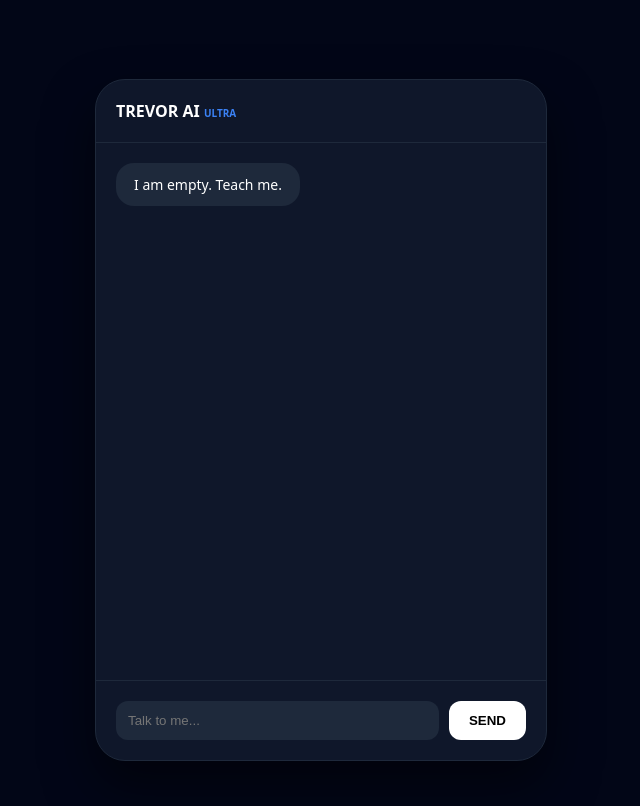
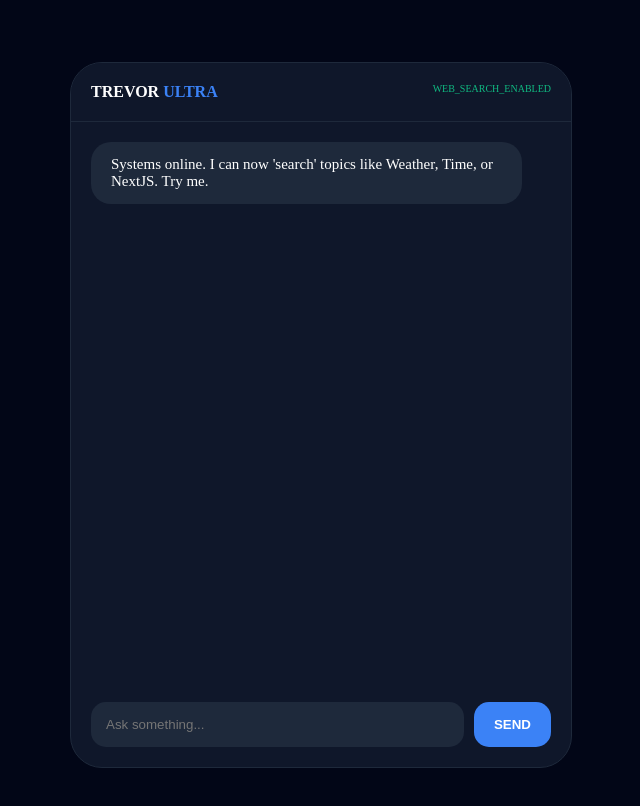
Before and after one commit to gp1547416-coder/TrevorAiProject, a Next.js app: page / in a window 1280 px wide. Shown: the top 806 px of the page, without its empty margins (319-959 px from the left). Built offline with nearby package versions, Linux system fonts and the light colour scheme.

Commit message:
Update page.js

```diff
--- a/src/app/page.js
+++ b/src/app/page.js
@@ -3,15 +3,13 @@ import { useState, useRef, useEffect } from 'react';
 import { TrevorEngine } from '../lib/trevorEngine';
 
 export default function Page() {
-  const [messages, setMessages] = useState([{ role: 'trevor', text: "I am empty. Teach me." }]);
+  const [messages, setMessages] = useState([{ role: 'trevor', text: "Systems online. I can now 'search' topics like Weather, Time, or NextJS. Try me." }]);
   const [input, setInput] = useState("");
   const [isTyping, setIsTyping] = useState(false);
   const trevor = useRef(new TrevorEngine());
   const chatEnd = useRef(null);
 
-  useEffect(() => {
-    chatEnd.current?.scrollIntoView({ behavior: "smooth" });
-  }, [messages, isTyping]);
+  useEffect(() => { chatEnd.current?.scrollIntoView({ behavior: "smooth" }); }, [messages, isTyping]);
 
   const handleSend = () => {
     if (!input.trim()) return;
@@ -24,34 +22,40 @@ export default function Page() {
       const reply = trevor.current.getResponse(userText);
       setMessages(m => [...m, { role: "trevor", text: reply }]);
       setIsTyping(false);
-    }, 600);
+    }, 900);
   };
 
   const s = {
-    bg: { backgroundColor: '#020617', minHeight: '100vh', display: 'flex', alignItems: 'center', justifyContent: 'center', padding: '20px', fontFamily: 'system-ui' },
-    card: { width: '100%', maxWidth: '450px', backgroundColor: '#0f172a', borderRadius: '30px', border: '1px solid #1e293b', display: 'flex', flexDirection: 'column', height: '85vh', overflow: 'hidden', boxShadow: '0 25px 50px rgba(0,0,0,0.5)' },
-    chat: { flex: 1, overflowY: 'auto', padding: '20px', display: 'flex', flexDirection: 'column', gap: '10px' },
-    inputArea: { padding: '20px', borderTop: '1px solid #1e293b', display: 'flex', gap: '10px' },
-    msg: (role) => ({
-      alignSelf: role === 'user' ? 'flex-end' : 'flex-start',
-      backgroundColor: role === 'user' ? '#2563eb' : '#1e293b',
-      padding: '12px 18px', borderRadius: '18px', color: 'white', fontSize: '14px', maxWidth: '80%'
+    bg: { backgroundColor: '#020617', minHeight: '100vh', display: 'flex', alignItems: 'center', justifyContent: 'center', padding: '15px' },
+    card: { width: '100%', maxWidth: '500px', backgroundColor: '#0f172a', borderRadius: '32px', border: '1px solid #1e293b', display: 'flex', flexDirection: 'column', height: '88vh', overflow: 'hidden' },
+    msg: (r, isWeb) => ({
+      alignSelf: r === 'user' ? 'flex-end' : 'flex-start',
+      backgroundColor: isWeb ? '#065f46' : (r === 'user' ? '#2563eb' : '#1e293b'),
+      padding: '14px 20px', borderRadius: '20px', color: 'white', fontSize: '15px', maxWidth: '85%',
+      border: isWeb ? '1px solid #10b981' : 'none'
     })
   };
 
   return (
     <div style={s.bg}>
       <div style={s.card}>
-        <div style={{ padding: '20px', borderBottom: '1px solid #1e293b', color: 'white', fontWeight: 'bold' }}>TREVOR AI <span style={{fontSize: '10px', color: '#3b82f6'}}>ULTRA</span></div>
-        <div style={s.chat}>
-          {messages.map((m, i) => <div key={i} style={s.msg(m.role)}>{m.text}</div>)}
-          {isTyping && <div style={{color: '#475569', fontSize: '12px'}}>Thinking...</div>}
+        <div style={{ padding: '20px', background: '#0f172a', borderBottom: '1px solid #1e293b', display: 'flex', justifyContent: 'space-between' }}>
+          <b style={{color: 'white'}}>TREVOR <span style={{color:'#3b82f6'}}>ULTRA</span></b>
+          <div style={{fontSize:'10px', color:'#10b981'}}>WEB_SEARCH_ENABLED</div>
+        </div>
+        <div style={{ flex: 1, overflowY: 'auto', padding: '20px', display: 'flex', flexDirection: 'column', gap: '12px' }}>
+          {messages.map((m, i) => (
+            <div key={i} style={s.msg(m.role, m.text.includes('[WEB SEARCH]'))}>
+              {m.text.replace('[WEB SEARCH] ', '')}
+            </div>
+          ))}
+          {isTyping && <div style={{color: '#475569', fontSize: '12px'}}>Analyzing data...</div>}
           <div ref={chatEnd} />
         </div>
-        <div style={s.inputArea}>
-          <input style={{flex: 1, background: '#1e293b', border: 'none', padding: '12px', borderRadius: '12px', color: 'white', outline: 'none'}}
-            value={input} onChange={(e) => setInput(e.target.value)} onKeyDown={(e) => e.key === 'Enter' && handleSend()} placeholder="Talk to me..." />
-          <button onClick={handleSend} style={{background: 'white', border: 'none', padding: '10px 20px', borderRadius: '12px', fontWeight: 'bold'}}>SEND</button>
+        <div style={{ padding: '20px', display: 'flex', gap: '10px' }}>
+          <input style={{flex: 1, background: '#1e293b', border: 'none', padding: '15px', borderRadius: '15px', color: 'white', outline: 'none'}}
+            value={input} onChange={(e) => setInput(e.target.value)} onKeyDown={(e) => e.key === 'Enter' && handleSend()} placeholder="Ask something..." />
+          <button onClick={handleSend} style={{background: '#3b82f6', color:'white', border: 'none', padding: '0 20px', borderRadius: '15px', fontWeight: 'bold'}}>SEND</button>
         </div>
       </div>
     </div>
```
